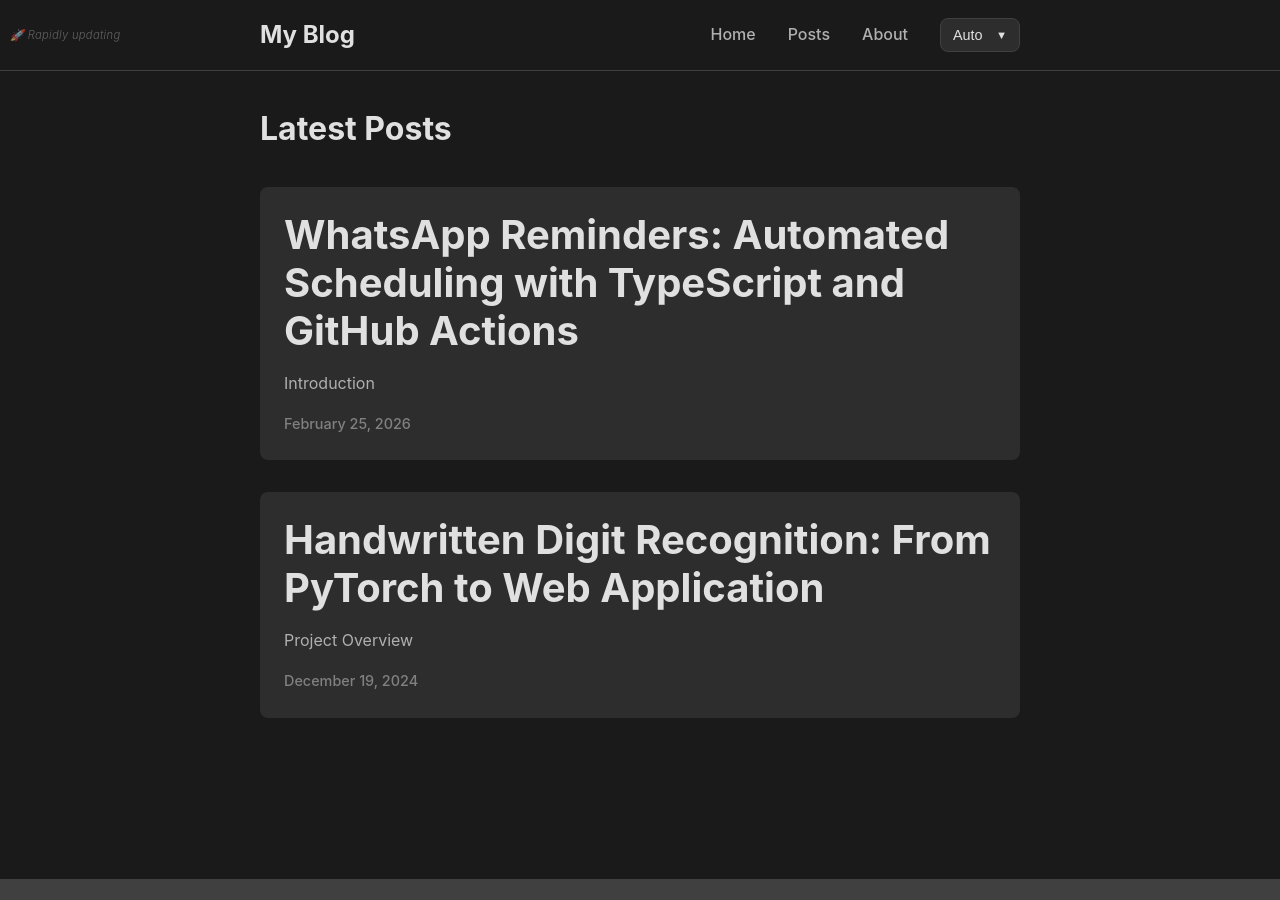
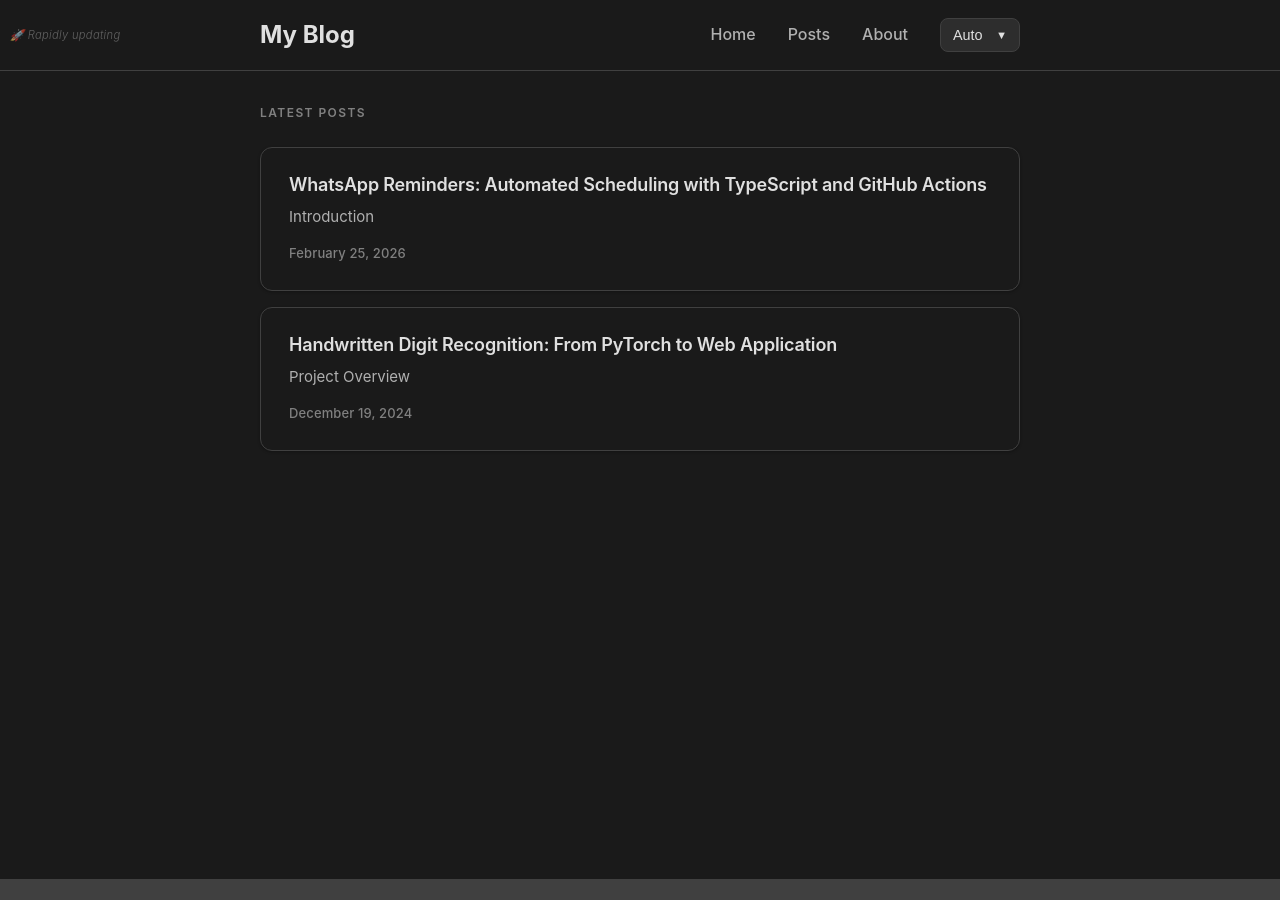
Before and after one commit to bhaskar0210s/blog, a Jekyll site: the page built from index.html, in a window 1280 px wide and 900 px high. Built offline with Jekyll 4.4.1, drawn with Linux system fonts in a browser that asks for light colours.

Commit message:
Refactor CSS styles for improved typography and layout consistency
- Adjust font sizes, weights, and margins for hero titles, subtitles, and post elements
- Update post item and summary styles for better visual hierarchy and responsiveness
- Enhance hover effects and transitions for interactive elements
- Standardize color usage across various components for a cohesive design

```diff
--- a/assets/css/main.css
+++ b/assets/css/main.css
@@ -196,20 +196,25 @@ body {
 }
 
 .hero-title {
-  font-size: 3rem;
-  font-weight: 700;
-  margin-bottom: 1rem;
+  font-size: 2rem;
+  font-weight: 600;
+  margin-bottom: 0.75rem;
+  letter-spacing: -0.02em;
 }
 
 .hero-subtitle {
-  font-size: 1.2rem;
+  font-size: 1rem;
   opacity: 0.9;
+  font-weight: 400;
 }
 
 .posts h2 {
-  font-size: 2rem;
-  margin-bottom: 2rem;
-  color: var(--text-primary);
+  font-size: 0.75rem;
+  font-weight: 600;
+  letter-spacing: 0.12em;
+  text-transform: uppercase;
+  color: var(--text-tertiary);
+  margin-bottom: 1.5rem;
 }
 
 .post-list {
@@ -217,41 +222,49 @@ body {
 }
 
 .post-item {
-  margin-bottom: 2rem;
-  padding: 1.5rem;
-  background: var(--bg-secondary);
-  border-radius: 8px;
-  transition: transform 0.3s ease, box-shadow 0.3s ease,
-    background-color 0.3s ease;
+  margin-bottom: 1rem;
+  padding: 1.5rem 1.75rem;
+  background: var(--bg-primary);
+  border: 1px solid var(--border-color);
+  border-radius: 12px;
+  transition: transform 0.2s ease, box-shadow 0.2s ease,
+    border-color 0.2s ease, background-color 0.3s ease;
+  box-shadow: 0 1px 3px var(--shadow-light);
 }
 
 .post-item:hover {
-  transform: translateY(-2px);
-  box-shadow: 0 4px 20px var(--shadow-light);
+  transform: translateY(-1px);
+  box-shadow: 0 8px 24px var(--shadow-light);
+  border-color: var(--border-color);
 }
 
 .post-link {
   text-decoration: none;
   color: inherit;
+  display: block;
 }
 
-.post-title {
-  font-size: 1.5rem;
+.post-item .post-title {
+  font-size: 1.125rem;
   font-weight: 600;
   margin-bottom: 0.5rem;
   color: var(--text-primary);
+  letter-spacing: -0.01em;
+  line-height: 1.4;
 }
 
 .post-excerpt {
   color: var(--text-secondary);
-  margin-bottom: 1rem;
-  line-height: 1.5;
+  margin-bottom: 0.75rem;
+  line-height: 1.55;
+  font-size: 0.9375rem;
 }
 
 .post-date {
-  font-size: 0.9rem;
+  font-size: 0.8125rem;
   color: var(--text-tertiary);
   font-weight: 500;
+  letter-spacing: 0.01em;
 }
 
 .view-all {
@@ -278,17 +291,18 @@ body {
 
 .post-header {
   margin-bottom: 2rem;
-  padding-bottom: 1rem;
+  padding-bottom: 1.5rem;
   border-bottom: 1px solid var(--border-color);
   transition: border-color 0.3s ease;
 }
 
-.post-title {
-  font-size: 2.5rem;
-  font-weight: 700;
+.post .post-title {
+  font-size: 1.75rem;
+  font-weight: 600;
   color: var(--text-primary);
-  margin-bottom: 1rem;
-  line-height: 1.2;
+  margin-bottom: 0.75rem;
+  line-height: 1.35;
+  letter-spacing: -0.02em;
 }
 
 .post-meta {
@@ -553,15 +567,15 @@ body {
   }
 
   .hero-title {
-    font-size: 2rem;
+    font-size: 1.5rem;
   }
 
   .hero-subtitle {
-    font-size: 1rem;
+    font-size: 0.9375rem;
   }
 
-  .post-title {
-    font-size: 2rem;
+  .post .post-title {
+    font-size: 1.5rem;
   }
 
   .post-nav {
@@ -580,10 +594,13 @@ body {
 
 /* Posts Page Styles */
 .posts-page h1 {
-  font-size: 2.5rem;
-  margin-bottom: 2rem;
-  color: var(--text-primary);
-  text-align: center;
+  font-size: 0.75rem;
+  font-weight: 600;
+  letter-spacing: 0.12em;
+  text-transform: uppercase;
+  color: var(--text-tertiary);
+  margin-bottom: 1.5rem;
+  text-align: left;
 }
 
 .posts-list {
@@ -592,28 +609,32 @@ body {
 }
 
 .post-summary {
-  background: var(--bg-secondary);
-  padding: 2rem;
-  margin-bottom: 2rem;
-  border-radius: 8px;
-  transition: transform 0.3s ease, box-shadow 0.3s ease;
+  background: var(--bg-primary);
+  padding: 1.5rem 1.75rem;
+  margin-bottom: 1rem;
+  border-radius: 12px;
+  transition: transform 0.2s ease, box-shadow 0.2s ease,
+    border-color 0.2s ease;
   border: 1px solid var(--border-color);
+  box-shadow: 0 1px 3px var(--shadow-light);
 }
 
 .post-summary:hover {
-  transform: translateY(-2px);
-  box-shadow: 0 4px 20px var(--shadow-light);
+  transform: translateY(-1px);
+  box-shadow: 0 8px 24px var(--shadow-light);
 }
 
 .post-summary .post-title {
-  margin-bottom: 1rem;
+  margin-bottom: 0.5rem;
 }
 
 .post-summary .post-title a {
   color: var(--text-primary);
   text-decoration: none;
-  font-size: 1.5rem;
+  font-size: 1.125rem;
   font-weight: 600;
+  letter-spacing: -0.01em;
+  line-height: 1.4;
 }
 
 .post-summary .post-title a:hover {
@@ -621,9 +642,9 @@ body {
 }
 
 .post-summary .post-meta {
-  margin-bottom: 1rem;
-  color: var(--text-secondary);
-  font-size: 0.9rem;
+  margin-bottom: 0.75rem;
+  color: var(--text-tertiary);
+  font-size: 0.8125rem;
   display: flex;
   flex-wrap: wrap;
   gap: 1rem;
@@ -632,15 +653,16 @@ body {
 
 .post-summary .post-excerpt {
   color: var(--text-secondary);
-  line-height: 1.6;
-  margin-bottom: 1rem;
+  line-height: 1.55;
+  margin-bottom: 0.75rem;
+  font-size: 0.9375rem;
 }
 
 .read-more {
   color: var(--accent-primary);
   text-decoration: none;
   font-weight: 500;
-  font-size: 0.9rem;
+  font-size: 0.875rem;
 }
 
 .read-more:hover {
@@ -662,15 +684,15 @@ body {
   }
 
   .hero-title {
-    font-size: 1.75rem;
+    font-size: 1.375rem;
   }
 
   .posts-page h1 {
-    font-size: 2rem;
+    font-size: 0.7rem;
   }
 
   .post-summary {
-    padding: 1.5rem;
+    padding: 1.25rem 1.5rem;
   }
 
   .post-summary .post-meta {
```
